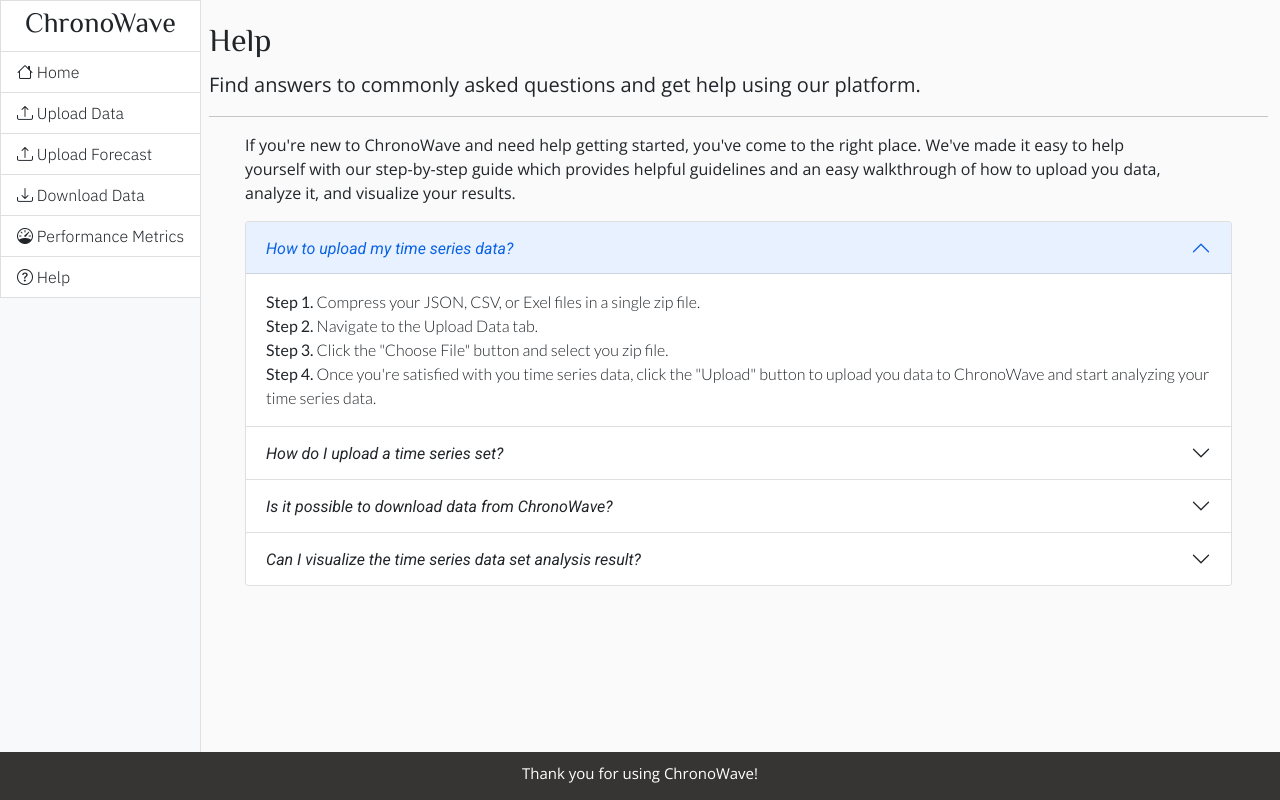
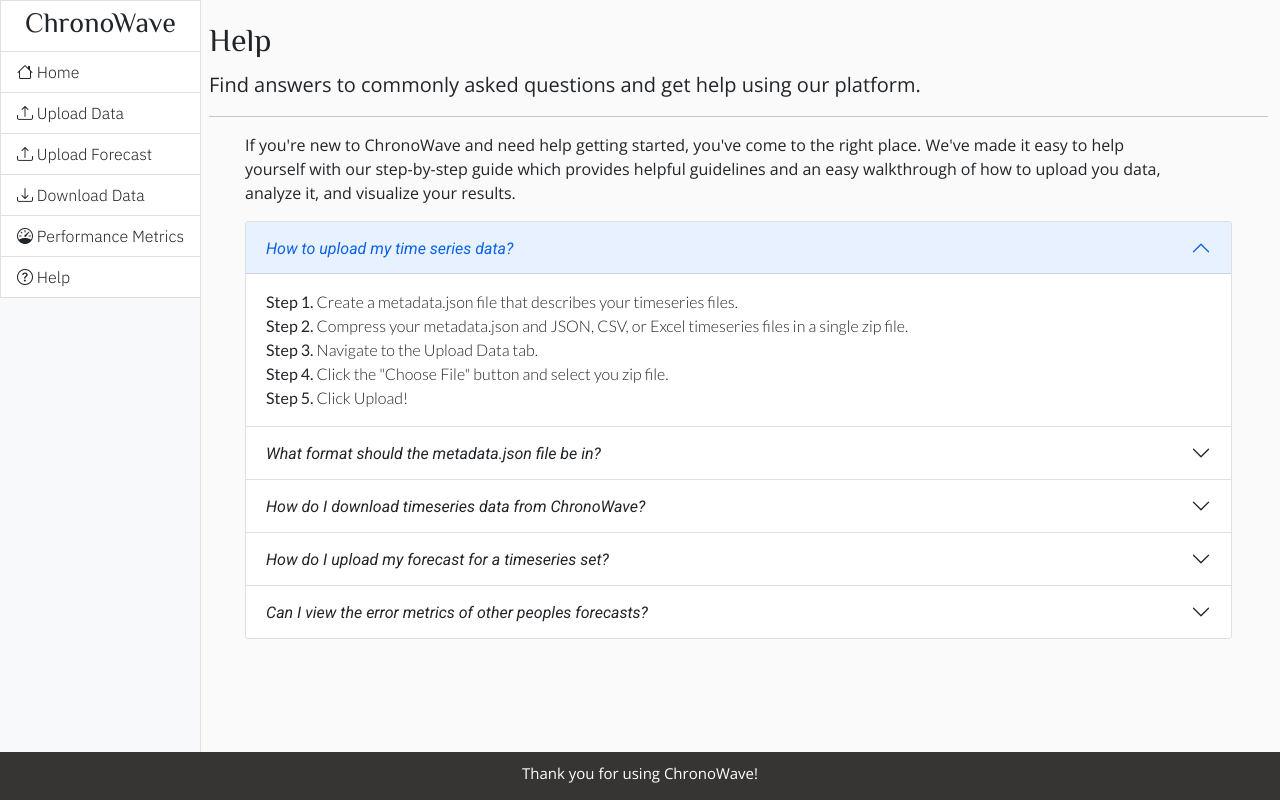
Before and after one commit to iperkins987/cs422_project01, a Flask app: page /help in a window 1280 px wide. Run offline with Flask 2, Linux system fonts and the light colour scheme; some libraries are stand-ins or nearby versions.

Commit message:
updated 'Help' page

```diff
--- a/templates/help.html
+++ b/templates/help.html
@@ -34,11 +34,11 @@ analyze it, and visualize your results. </p>
     </h2>
     <div id="collapseOne" class="accordion-collapse collapse show" aria-labelledby="headingOne" data-bs-parent="#accordionExample">
       <div class="accordion-body" style= "font-family: 'Lato', sans-serif; font-weight: 300;">
-        <strong>Step 1. </strong> Compress your JSON, CSV, or Exel files in a single zip file. <br>
-      	<strong>Step 2. </strong> Navigate to the Upload Data tab.<br>
-        <strong>Step 3. </strong> Click the "Choose File" button and select you zip file. <br>
-        <strong>Step 4. </strong> Once you're satisfied with you time series data, click the "Upload" button to upload you data to ChronoWave
-        and start analyzing your time series data.
+        <strong>Step 1. </strong> Create a metadata.json file that describes your timeseries files. <br>
+        <strong>Step 2. </strong> Compress your metadata.json and JSON, CSV, or Excel timeseries files in a single zip file. <br>
+      	<strong>Step 3. </strong> Navigate to the Upload Data tab.<br>
+        <strong>Step 4. </strong> Click the "Choose File" button and select you zip file. <br>
+        <strong>Step 5. </strong> Click Upload! <br>
       </div>
     </div>
   </div>
@@ -47,18 +47,50 @@ analyze it, and visualize your results. </p>
    <div class="accordion-item">
     <h2 class="accordion-header" id="headingTwo" style= "font-family: 'Roboto', sans-serif;">
       <button class="accordion-button collapsed" type="button" data-bs-toggle="collapse" data-bs-target="#collapseTwo" aria-expanded="false" aria-controls="collapseTwo">
-        How do I upload a time series set?
+        What format should the metadata.json file be in?
       </button>
     </h2>
     <div id="collapseTwo" class="accordion-collapse collapse" aria-labelledby="headingTwo" data-bs-parent="#accordionExample">
       <div class="accordion-body" style= "font-family: 'Lato', sans-serif; font-weight: 300;">
-        <strong>Step 1. </strong> Compress your files in a single zip file.<br>
-        <strong>Step 2. </strong> Navigate to the Upload Data tab.<br>
-        <strong>Step 3. </strong> Select the file you want to upload by clicking on the "Choose File" button. ChronoWave supports a wide range of file formats,
-        including CSV, Exel, and JSON, so you can upload your data in the format that best suits your needs.<br>
-        <strong>Step 4. </strong> Click the "Upload" button to upload your data set to ChronoWave.<br>
-        <strong>Step 5. </strong> Wait for ChronoWave to process your data set. This may take a few seconds or minutes, depending on the size of your data set.
-      </div>
+        <strong>Example metadata.json. </strong>
+        <br>
+        <pre>
+        {
+            "name": "timeseries set name", // name of timeseries set
+            "timeseries": [
+                {
+                    "name": "timeseries one name", // name of timeseries
+                    "description": "timeseries description",
+                    "domains": ["domains"],
+                    "keywords": ["keywords"],
+                    "vector": {
+                        "timestep_label": "datetime", // time column name in timeseries
+                        "measure_labels": {
+                            "measure": "unit" // non-time (column, unit) pairs in timeseries
+                        }
+                    },
+                    "length": 5,
+                    "sampling_period": "1m",
+                    "training_filename": "training.csv", // filename containing training data
+                    "testing_filename": "testing.csv"  // filename containing testing data(optional)
+                                                      // required for timeseries specified in forecasting task
+                }
+            ],
+            "task": { // forecasting task description
+                "forecast_period": "1m",
+                "count": 1, // number of forecast points to generate
+                "timeseries_name": "timeseries_test" // name of timeseries to forecast for
+            },
+            "description": "description",
+            "domains": ["domain"],
+            "keywords": ["keyword"],
+            "contributors": ["contributor"],
+            "reference": "reference",
+            "link": "link"
+        }
+        </pre>
+
+        </div>
     </div>
   </div>
 
@@ -66,12 +98,12 @@ analyze it, and visualize your results. </p>
   <div class="accordion-item">
     <h2 class="accordion-header" id="headingThree" style= "font-family: 'Roboto', sans-serif;">
       <button class="accordion-button collapsed" type="button" data-bs-toggle="collapse" data-bs-target="#collapseThree" aria-expanded="false" aria-controls="collapseThree">
-        Is it possible to download data from ChronoWave?
+        How do I download timeseries data from ChronoWave?
       </button>
     </h2>
     <div id="collapseThree" class="accordion-collapse collapse" aria-labelledby="headingThree" data-bs-parent="#accordionExample">
       <div class="accordion-body" style= "font-family: 'Lato', sans-serif; font-weight: 300;">
-      	Certainly! You can download data from ChronoWave in just a few simple steps:<br>
+      	You can download data from ChronoWave in just a few simple steps:<br>
         <strong>Step 1. </strong> Navigate to the Dowload Data tab.<br>
         <strong>Step 2. </strong> Select the time series data set you want to download from the drop down menu of available data sets.<br>
         <strong>Step 3. </strong> Choose the desired output format, it can be CSV, Exel, or JSON.<br>
@@ -86,21 +118,36 @@ analyze it, and visualize your results. </p>
   <div class="accordion-item">
     <h2 class="accordion-header" id="headingFour" style= "font-family: 'Roboto', sans-serif;">
       <button class="accordion-button collapsed" type="button" data-bs-toggle="collapse" data-bs-target="#collapseFour" aria-expanded="false" aria-controls="collapseFour">
-        Can I visualize the time series data set analysis result?
+        How do I upload my forecast for a timeseries set?
       </button>
     </h2>
     <div id="collapseFour" class="accordion-collapse collapse" aria-labelledby="headingFour" data-bs-parent="#accordionExample">
       <div class="accordion-body" style= "font-family: 'Lato', sans-serif; font-weight: 300;">
-      	Absolutely! To view and download time series data set plots from the Performance Metrics tab in ChronoWave, follow these steps:<br>
-        <strong>Step 1. </strong> Navigate to the Performance Metrics tab on the Chronowavw website.<br>
-        <strong>Step 2. </strong> Select the time series data set you want to view from the list of available data sets.<br>
-        <strong>Step 3. </strong> Choose the desired performance metric from the dropdown menu. This will generate a plot showing the performance metric over time.<br>
-        <strong>Step 4. </strong> If you are satisfied with the plot, you can download it by clicking the "Download" button. This will save the plot in a high-resolution image format, such as PNG or SVG. <br>
-        <strong>Step 5. </strong> If you want to download the raw time series data set, click on the "Download Data" button. This will download the data set in the format your choice (CSV, Exel, or JSON). <br>
+      	To upload your forecast to ChronoWave, follow these steps:<br>
+        <strong>Step 1. </strong> Navigate to the Upload Forecast tab on the Chronowave website.<br>
+        <strong>Step 2. </strong> Fill out the form describing your forecast model name and contributors. <br>
+        <strong>Step 3. </strong> Upload a single CSV, JSON, or Excel forecast file that has the same column names as the training dataset. <br>
+        <strong>Step 4. </strong> Click Upload! Once your forecast is processed, it should be viewable on the Performance Metrics page. <br>
       </div>
     </div>
   </div>
 
+  <!-- Fifth tab/Fifth question -->
+  <div class="accordion-item">
+    <h2 class="accordion-header" id="headingFive" style= "font-family: 'Roboto', sans-serif;">
+      <button class="accordion-button collapsed" type="button" data-bs-toggle="collapse" data-bs-target="#collapseFive" aria-expanded="false" aria-controls="collapseFive">
+        Can I view the error metrics of other peoples forecasts?
+      </button>
+    </h2>
+    <div id="collapseFive" class="accordion-collapse collapse" aria-labelledby="headingFive" data-bs-parent="#accordionExample">
+      <div class="accordion-body" style= "font-family: 'Lato', sans-serif; font-weight: 300;">
+        Yes! Just go to the performance metrics tab and select the timeseries set you want to see forecast metrics for. <br>
+        There will be a dropdown to select different forecasts to view. The forecasts are listed in order of Mean Average Error. <br>
+      </div>
+    </div>
+  </div>
+
+
 </div>
 
 {% endblock %}
```
